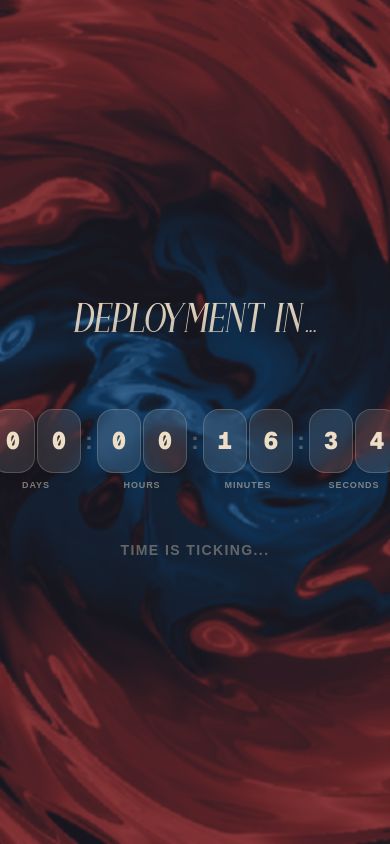
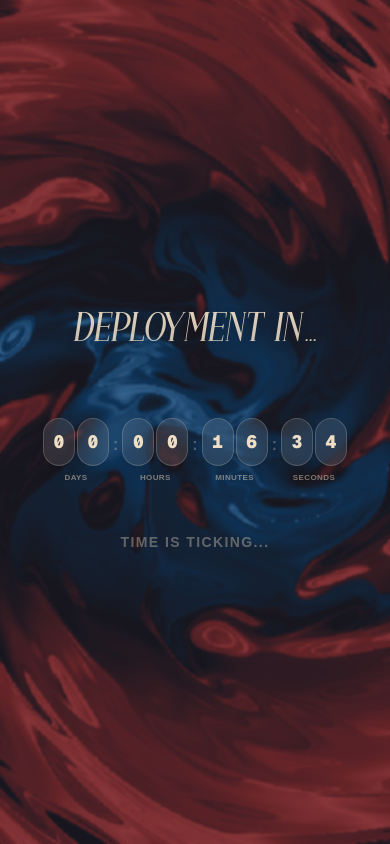
Before and after one commit to Krishang-Zinzuwadia/counter-site, a Next.js app: page / in a window 390 px wide. Built offline with nearby package versions, Linux system fonts and the light colour scheme.

Commit message:
style: reduce digit block sizes on mobile viewports for responsiveness

```diff
--- a/src/components/Counter.tsx
+++ b/src/components/Counter.tsx
@@ -57,19 +57,19 @@ export default function Counter({
           {digits.map((digit, i) => (
             <div
               key={i}
-              className={`relative overflow-hidden flex items-center justify-center bg-white/10 backdrop-blur-md border rounded-2xl transition-all duration-300 w-11 h-16 sm:w-18 sm:h-26 md:w-20 md:h-28 shadow-lg ${
+              className={`relative overflow-hidden flex items-center justify-center bg-white/10 backdrop-blur-md border rounded-2xl transition-all duration-300 w-8 h-12 sm:w-16 sm:h-24 md:w-20 md:h-28 shadow-lg ${
                 isWarning
                   ? "border-red-500/50 text-red-500 shadow-[0_0_15px_rgba(239,68,68,0.3)] animate-pulse-warning"
                   : "border-[#EEDEC5]/20 text-[#EEDEC5]"
               }`}
             >
-              <span className="text-2xl sm:text-4xl md:text-5xl font-black font-mono select-none">
+              <span className="text-lg sm:text-3xl md:text-5xl font-black font-mono select-none">
                 {digit}
               </span>
             </div>
           ))}
         </div>
-        <span className="text-[9px] sm:text-xs font-bold tracking-widest text-[#EEDEC5]/50 uppercase">
+        <span className="text-[8px] sm:text-xs font-bold tracking-wider sm:tracking-widest text-[#EEDEC5]/50 uppercase">
           {label}
         </span>
       </div>
@@ -82,11 +82,11 @@ export default function Counter({
         {/* Main Countdown Time Blocks */}
         <div className="flex items-center justify-center gap-1 sm:gap-2">
           {renderTimeBlock(pad(days), "Days")}
-          <div className="text-[#EEDEC5]/40 text-2xl sm:text-4xl md:text-5xl font-extrabold pb-5 sm:pb-6 animate-pulse select-none">:</div>
+          <div className="text-[#EEDEC5]/40 text-base sm:text-3xl md:text-5xl font-extrabold pb-3 sm:pb-5 md:pb-6 animate-pulse select-none">:</div>
           {renderTimeBlock(pad(hours), "Hours")}
-          <div className="text-[#EEDEC5]/40 text-2xl sm:text-4xl md:text-5xl font-extrabold pb-5 sm:pb-6 animate-pulse select-none">:</div>
+          <div className="text-[#EEDEC5]/40 text-base sm:text-3xl md:text-5xl font-extrabold pb-3 sm:pb-5 md:pb-6 animate-pulse select-none">:</div>
           {renderTimeBlock(pad(minutes), "Minutes")}
-          <div className="text-[#EEDEC5]/40 text-2xl sm:text-4xl md:text-5xl font-extrabold pb-5 sm:pb-6 animate-pulse select-none">:</div>
+          <div className="text-[#EEDEC5]/40 text-base sm:text-3xl md:text-5xl font-extrabold pb-3 sm:pb-5 md:pb-6 animate-pulse select-none">:</div>
           {renderTimeBlock(pad(seconds), "Seconds")}
         </div>
       </div>
```
